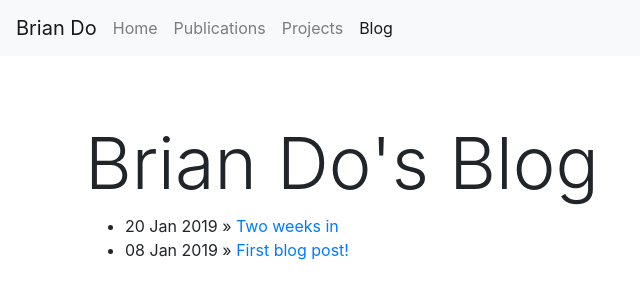
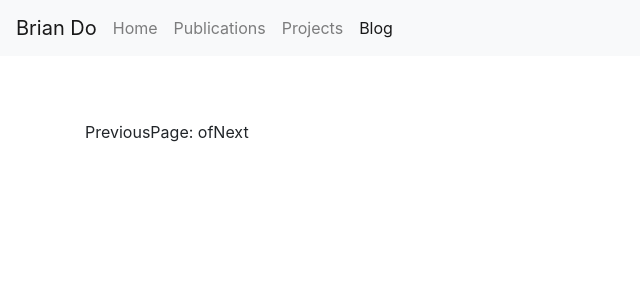
Before and after one commit to bdo311/bdo311.github.io, a Jekyll site: the page built from blog/index.html, in a window 1280 px wide. Shown: the top 300 px of the page, without its empty margins (0-640 px from the left). Built offline with Jekyll 4.4.1, drawn with Linux system fonts in a browser that asks for light colours; nearby versions of some CDN libraries.

Commit message:
pagination

```diff
--- a/blog/index.html
+++ b/blog/index.html
@@ -2,10 +2,41 @@
 layout: default
 title: Brian Do's Blog
 ---
-    <h1 class="display-3">{{ page.title }}</h1>
+<!--     <h1 class="display-3">{{ page.title }}</h1>
     <ul class="posts">
 
       {% for post in site.posts %}
         <li><span>{{ post.date | date_to_string }}</span> » <a href="{{ post.url }}" title="{{ post.title }}">{{ post.title }}</a></li>
       {% endfor %}
-    </ul>
+    </ul> -->
+
+<!-- This loops through the paginated posts -->
+<!-- from https://jekyllrb.com/docs/pagination/ -->
+{% for post in paginator.posts %}
+  <h1><a href="{{ post.url }}">{{ post.title }}</a></h1>
+  <p class="author">
+    <span class="date">{{ post.date }}</span>
+  </p>
+  <div class="content">
+    {{ post.content }}
+  </div>
+{% endfor %}
+
+<!-- Pagination links -->
+<div class="pagination">
+  {% if paginator.previous_page %}
+    <a href="{{ paginator.previous_page_path }}" class="previous">
+      Previous
+    </a>
+  {% else %}
+    <span class="previous">Previous</span>
+  {% endif %}
+  <span class="page_number ">
+    Page: {{ paginator.page }} of {{ paginator.total_pages }}
+  </span>
+  {% if paginator.next_page %}
+    <a href="{{ paginator.next_page_path }}" class="next">Next</a>
+  {% else %}
+    <span class="next ">Next</span>
+  {% endif %}
+</div>
```
